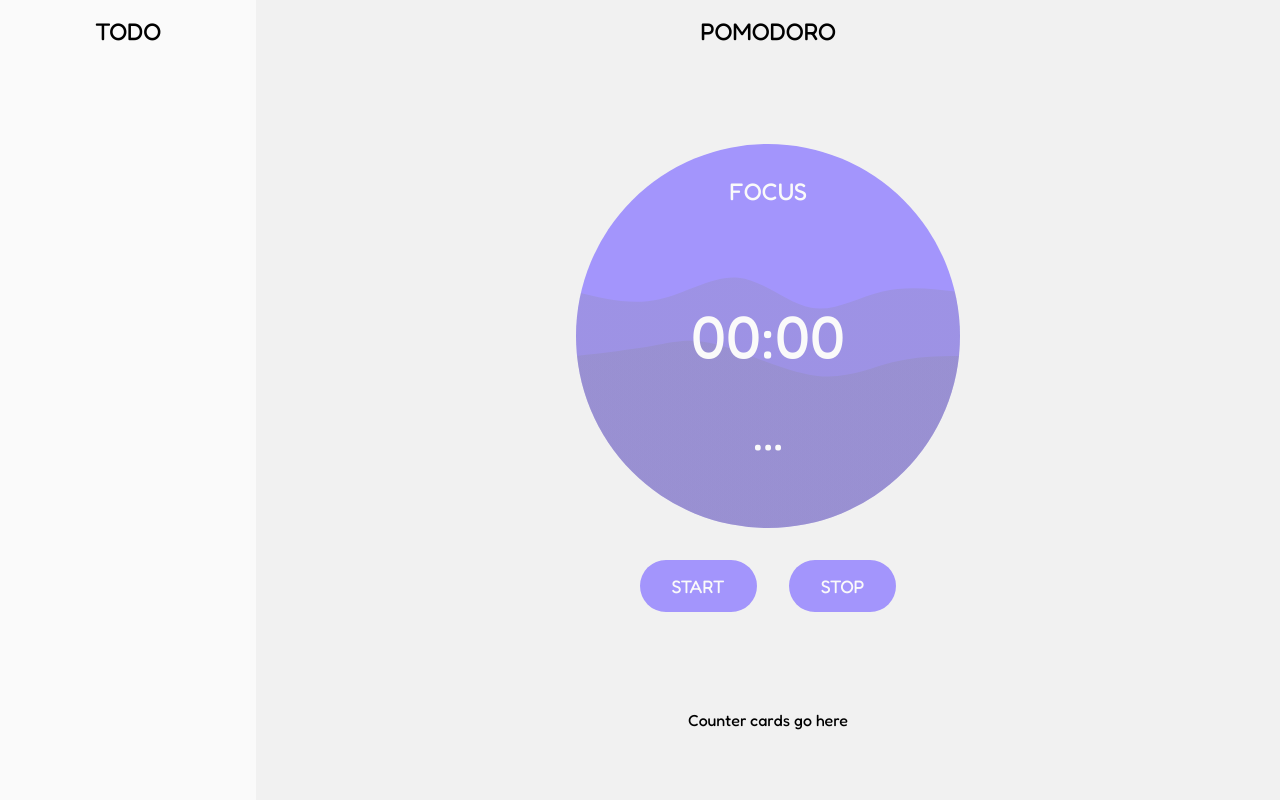
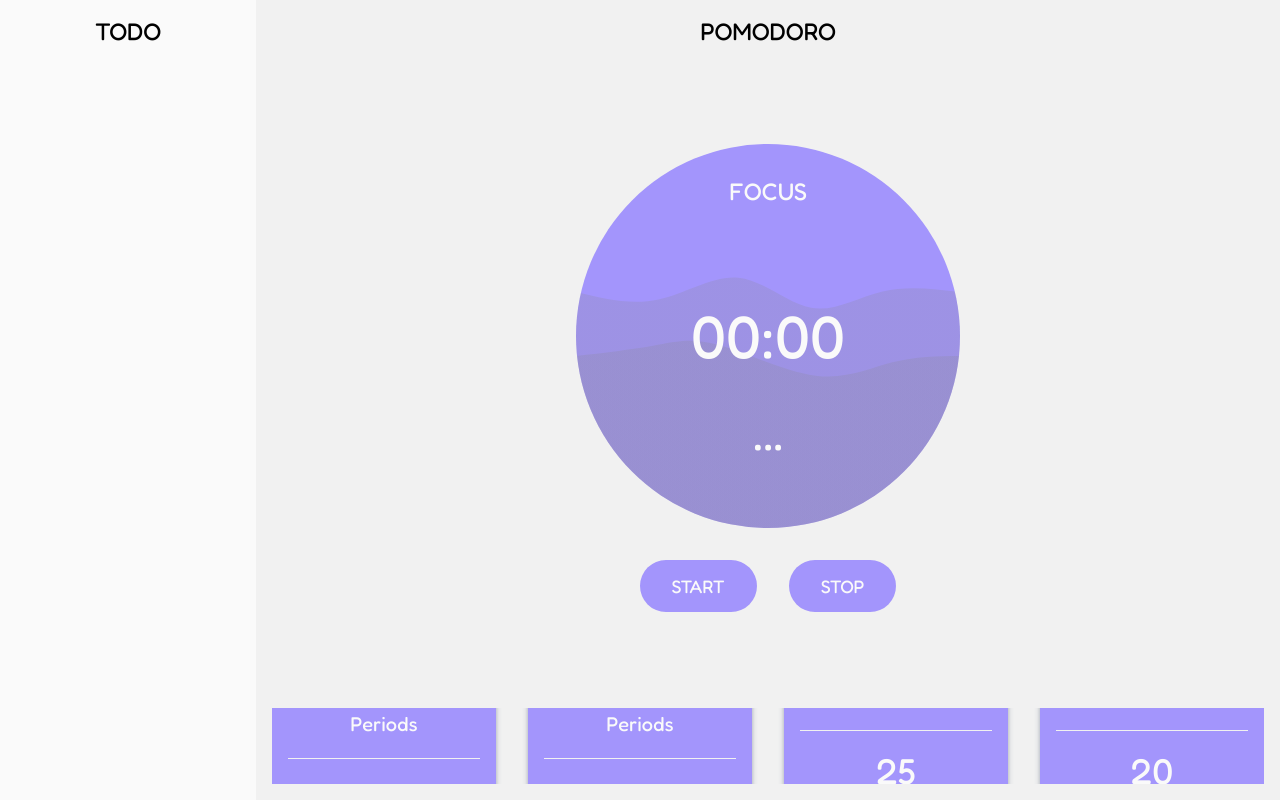
Before and after one commit to vChrisL/Pomodor, a React (Vite) app: page / in a window 1280 px wide. Built offline with nearby package versions, Linux system fonts and the light colour scheme.

Commit message:
added counter cards for desktop

```diff
--- a/src/App.tsx
+++ b/src/App.tsx
@@ -2,6 +2,7 @@ import './App.css'
 import {TimerComponent} from "./components/TimerComponent.tsx";
 import {Button} from "./components/Button.tsx";
 import {FooterBar} from "./components/FooterComponent.tsx";
+import {CounterCard} from "./components/CounterCardComponent.tsx";
 
 function App() {
 
@@ -30,10 +31,13 @@ function App() {
         </div>
 
         <div className={`
-          hidden
-          sm:block
+          hidden flex-row justify-center items-center gap-8 overflow-x-auto py-2
+          sm:flex
         `}>
-          Counter cards go here
+          <CounterCard message={"Current Focus Periods"} count={3}></CounterCard>
+          <CounterCard message={"Current Break Periods"} count={2}></CounterCard>
+          <CounterCard message={"Total Focus Periods"} count={25}></CounterCard>
+          <CounterCard message={"Total Break Periods"} count={20}></CounterCard>
         </div>
       </main>
 
--- /dev/null
+++ b/src/components/CounterCardComponent.tsx
@@ -0,0 +1,14 @@
+type CounterProps = {
+  message: string,
+  count: number
+}
+
+export function CounterCard({message, count}: CounterProps) {
+  return (
+    <div className={"flex flex-col gap-5 w-64 h-40 p-4 rounded-lg shadow-md shadow-gray-400 bg-[var(--accent-color)] text-[var(--secondary-bg-color)]"}>
+      <h1 className={"text-xl"}>{message}</h1>
+      <hr className={"text-[var(--primary-bg-color)]"}/>
+      <p className={"text-4xl"}>{count}</p>
+    </div>
+  )
+}
```
